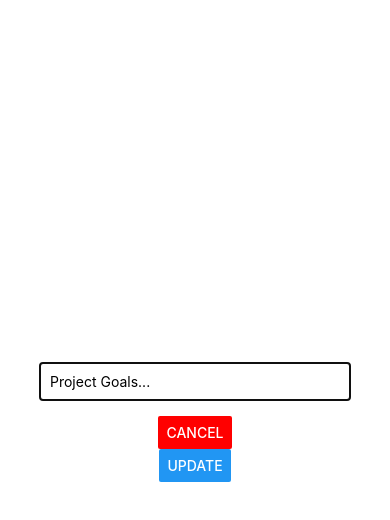
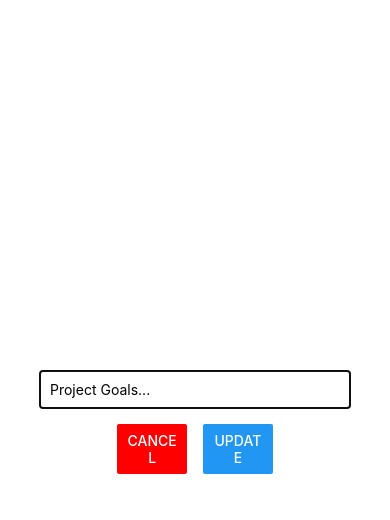
Before and after one commit to zamanshahed/react-native-first-app, a React Native app: screen / in a window 390 px wide. Both pictures are taken after a click on the button "ADD NEW GOAL". Shown: the top 520 px of the page. Built offline with nearby package versions, Linux system fonts and the light colour scheme.

Commit message:
(TimeStamp:03:08:38) _ - _ [ minor styling and improvements ]

```diff
--- a/components/GoalInput.js
+++ b/components/GoalInput.js
@@ -22,8 +22,12 @@
           onChangeText={goalInputHandler}
           value={enterGoal}
           />
-        <Button title="CANCEL"  color='red' onPress={props.onCancel}/>
-        <Button title="UPDATE"  onPress={addGoalHandler}/>
+
+        <View style={styles.buttonContainer}>
+          <View style={styles.button}><Button title="CANCEL"  color='red' onPress={props.onCancel}/></View>
+          <View style={styles.button}><Button title="UPDATE"  onPress={addGoalHandler}/></View>
+        </View>
+
       </View>
     </Modal>
   );
@@ -42,7 +46,14 @@
     padding: 10,
     marginBottom:15,
   },
-
+  buttonContainer:{
+    flexDirection:'row',
+    justifyContent: 'space-between',
+    width: '40%',
+  },
+  button:{
+    width:'45%',
+  }
 });
 
 export default GoalInput;
```
